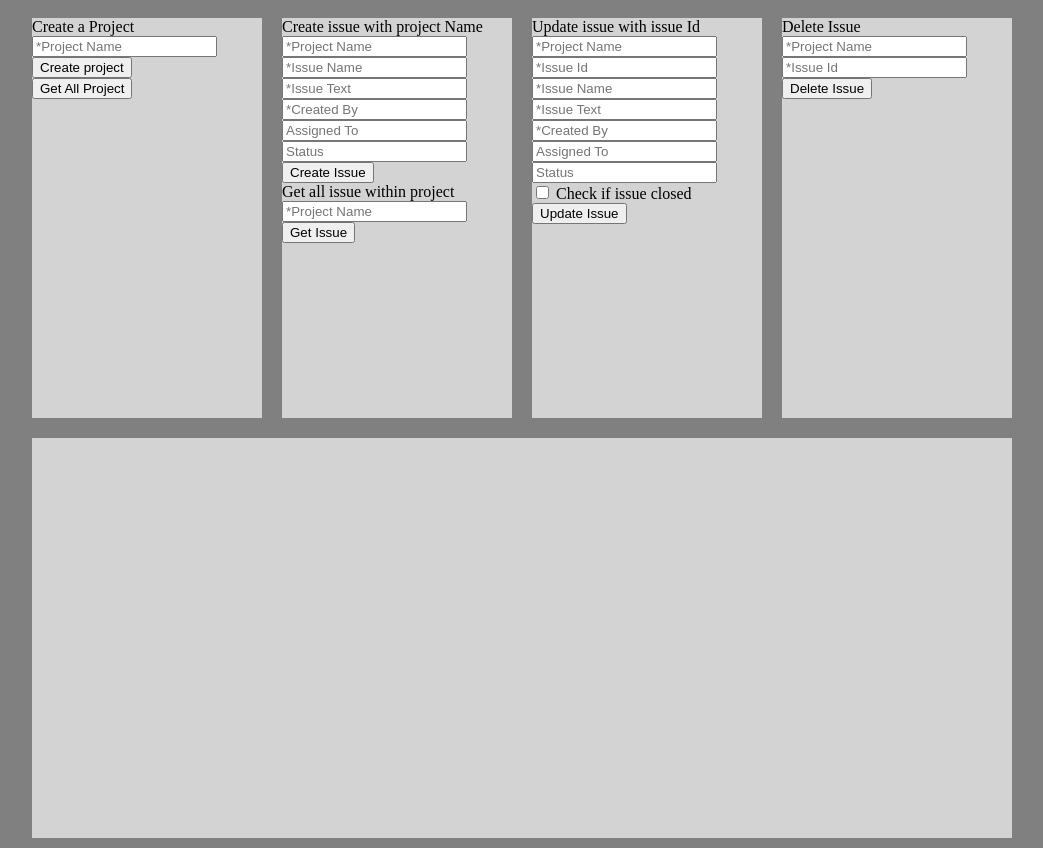
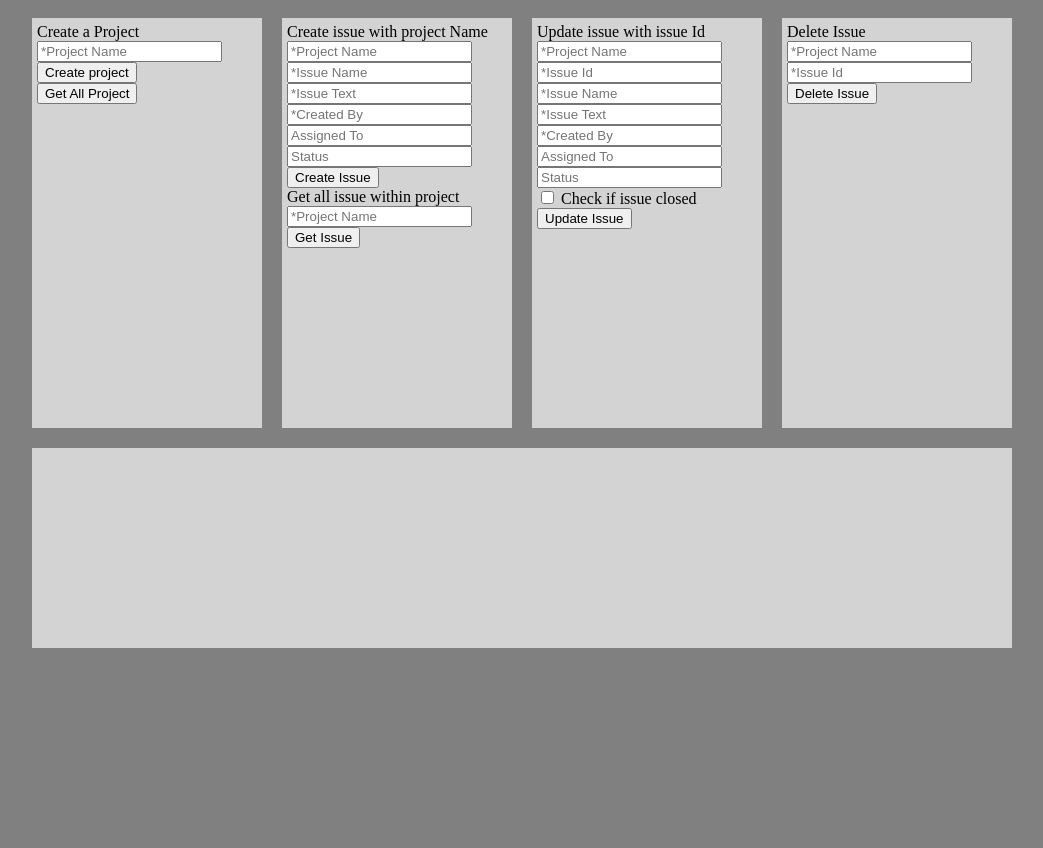
Before and after one commit to turfanda/betafccissuetracker, a website: page views/index.html in a window 1280 px wide. Shown: the whole page, without its empty margins (118-1161 px from the left). After the commit the page ends 800 px from the top, so only its background shows below. Drawn offline with nearby package versions, Linux system fonts and the light colour scheme.

Commit message:
🗾🎐 Checkpoint public/style.css:596315/21

```diff
--- a/public/style.css
+++ b/public/style.css
@@ -11,15 +11,15 @@ width:1000px;
   justify-content: center;
 }
 .insideDiv {
+  padding:5px;
     background-color: lightgray;
     width: 250px;
-  min-width:200px;
     height: 400px;
     margin: 10px;
 }
 .resultDiv {
     background-color: lightgray;
   margin: 10px;
-    height: 400px;
+    height: 200px;
    overflow: auto;
 }
```
